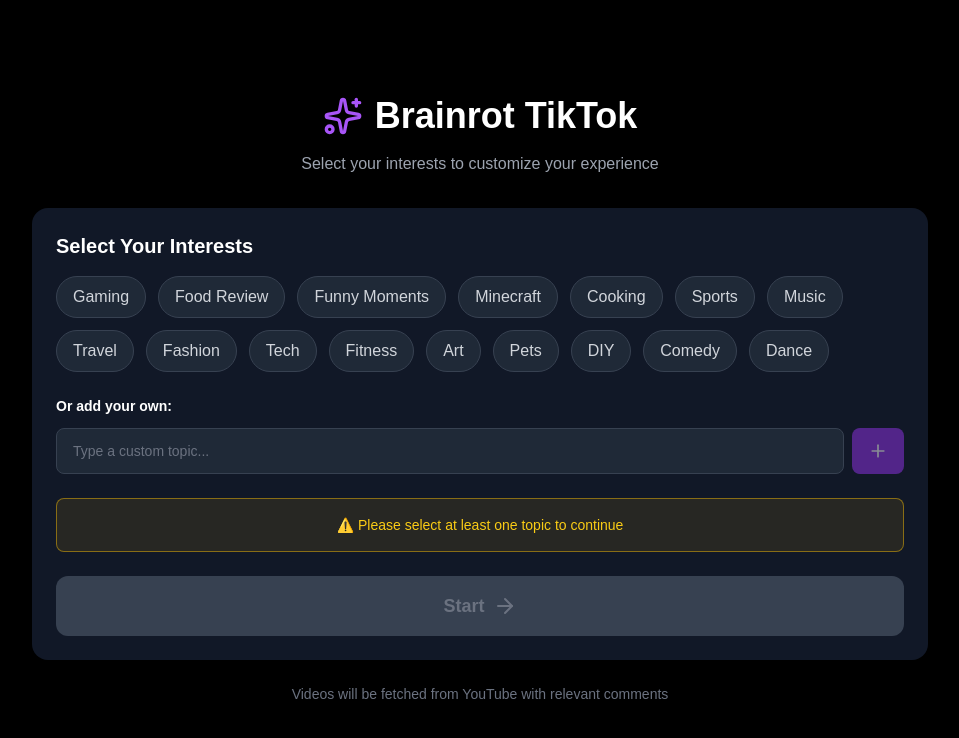
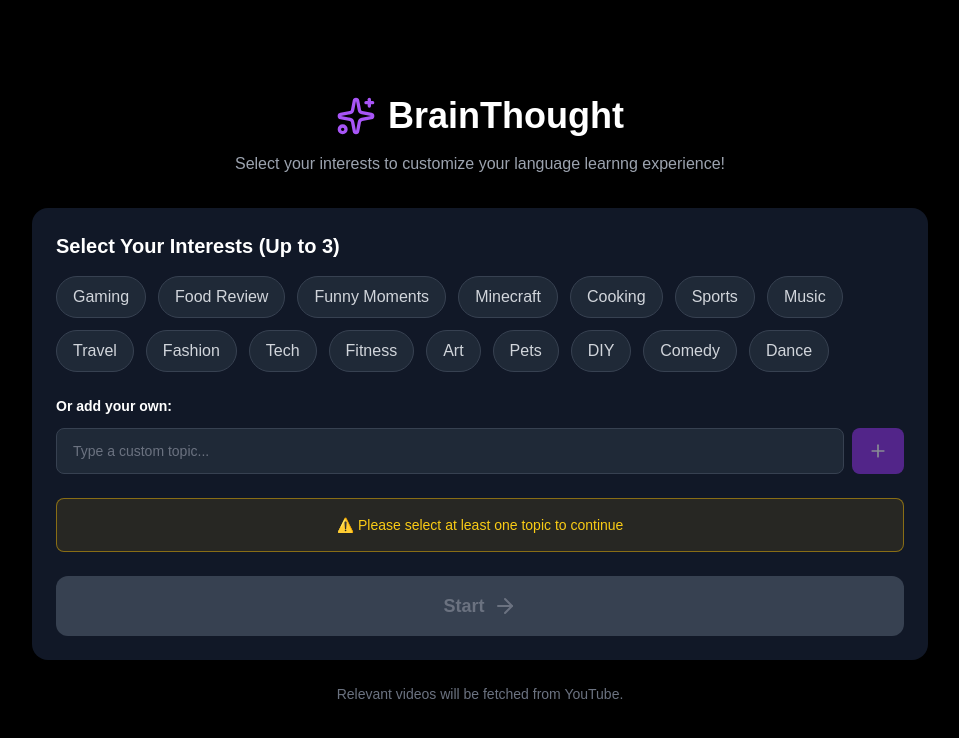
Before and after one commit to charlie-brunold/brainrotDuolingo, a React (Create React App) app: page / in a window 1280 px wide. Shown: the top 738 px of the page, without its empty margins (160-1119 px from the left). Built offline with nearby package versions, Linux system fonts and the light colour scheme; a web font is replaced by a local one.

Commit message:
limit topic selection

```diff
--- a/src/App.js
+++ b/src/App.js
@@ -98,7 +98,7 @@
           Fetching Videos...
         </h2>
         <p className="text-gray-400 text-sm mb-6">
-          Loading {userConfig.topics.join(', ')} videos with slang comments
+          Loading {userConfig.topics.join(', ')} videos...
         </p>
 
         {/* Progress dots animation */}
--- a/src/Homepage.jsx
+++ b/src/Homepage.jsx
@@ -44,11 +44,16 @@
 
   // Toggle topic selection
   const toggleTopic = (topic) => {
-    const topicLower = topic.toLowerCase();
-    if (selectedTopics.includes(topicLower)) {
-      setSelectedTopics(selectedTopics.filter(t => t !== topicLower));
+    const lowerTopic = topic.toLowerCase();
+    if (selectedTopics.includes(lowerTopic)) {
+      // Remove topic if already selected
+      setSelectedTopics(selectedTopics.filter(t => t !== lowerTopic));
+    } else if (selectedTopics.length < 3) {
+      // Add topic only if less than 3 are selected
+      setSelectedTopics([...selectedTopics, lowerTopic]);
     } else {
-      setSelectedTopics([...selectedTopics, topicLower]);
+      // Optionally, show a toast or alert
+      alert("You can only select up to 3 topics!");
     }
   };
 
@@ -94,10 +99,10 @@
         <div className="text-center mb-8">
           <div className="flex items-center justify-center gap-3 mb-4">
             <Sparkles className="w-10 h-10 text-purple-500" />
-            <h1 className="text-4xl font-bold text-white">Brainrot TikTok</h1>
+            <h1 className="text-4xl font-bold text-white">BrainThought</h1>
           </div>
           <p className="text-gray-400">
-            Select your interests to customize your experience
+            Select your interests to customize your language learnng experience!
           </p>
         </div>
 
@@ -107,7 +112,7 @@
           {/* Topics Section */}
           <div>
             <h2 className="text-white text-xl font-bold mb-4">
-              Select Your Interests
+              Select Your Interests (Up to 3)
             </h2>
 
             {/* Predefined Topic Bubbles */}
@@ -206,7 +211,7 @@
 
         {/* Footer Info */}
         <div className="mt-6 text-center text-gray-500 text-sm">
-          <p>Videos will be fetched from YouTube with relevant comments</p>
+          <p>Relevant videos will be fetched from YouTube.</p>
         </div>
 
       </div>
```
